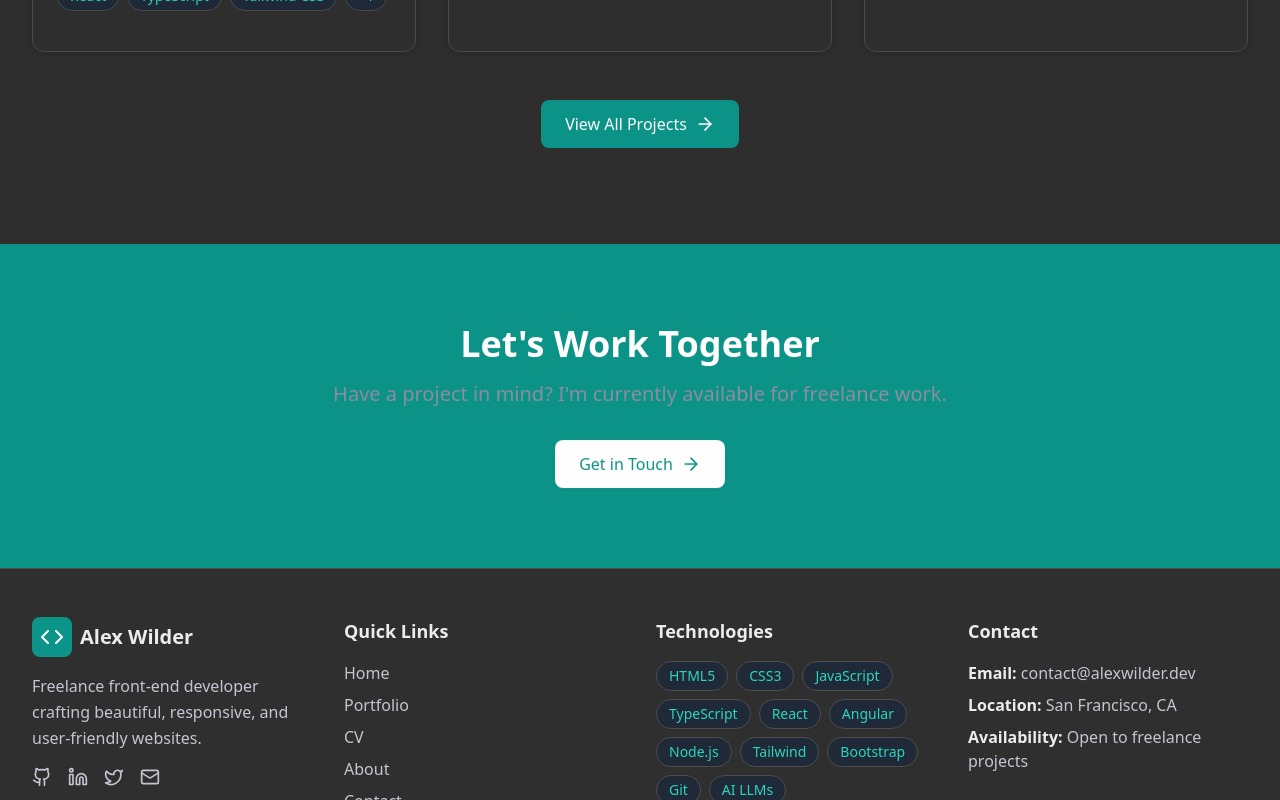
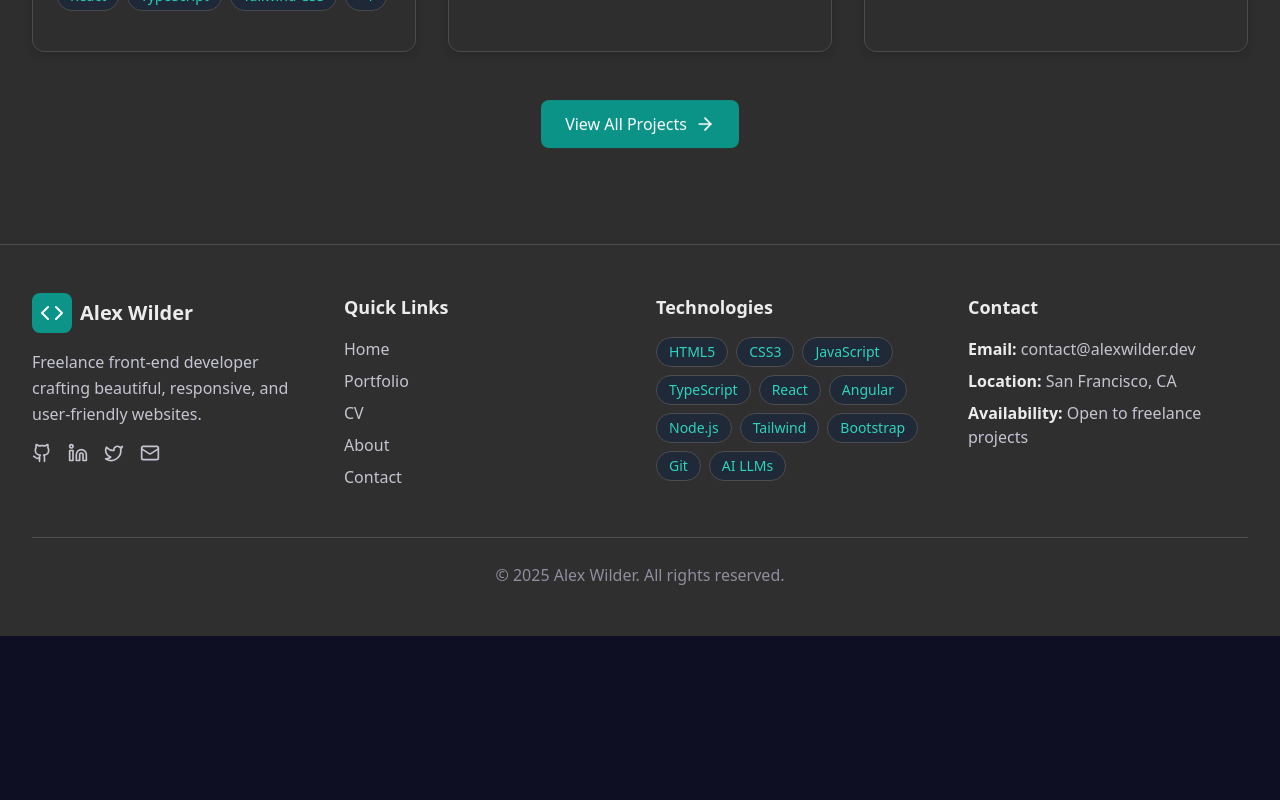
Before and after one commit to AlexWilder-Dev/Wilder-Portfolio, a React (Vite) app: page / in a window 1280 px wide. Shown: the part 1953-2753 px from the top of the page. After the commit the page ends 2589 px from the top, so only its background shows below. Built offline with nearby package versions, Linux system fonts and the light colour scheme; no server answers.

Commit message:
remove contact CTA from home page

```diff
--- a/src/pages/Home.tsx
+++ b/src/pages/Home.tsx
@@ -265,19 +265,6 @@ const Home: React.FC = () => {
         </div>
       </section>
 
-      {/* Contact CTA */}
-      <section className="py-20 bg-primary-600 text-white">
-        <div className="container-custom text-center">
-          <h2 className="text-3xl md:text-4xl font-bold mb-4">Let's Work Together</h2>
-          <p className="text-xl mb-8 max-w-2xl mx-auto">
-            Have a project in mind? I'm currently available for freelance work.
-          </p>
-          <Link to="/contact" className="inline-flex items-center px-6 py-3 bg-white text-primary-600 rounded-lg font-medium shadow-sm hover:bg-gray-100 focus:outline-none focus:ring-2 focus:ring-white focus:ring-offset-2 focus:ring-offset-primary-600 transition-all duration-200">
-            Get in Touch
-            <ArrowRight className="ml-2 h-5 w-5" />
-          </Link>
-        </div>
-      </section>
     </PageTransition>
   );
 };
```
